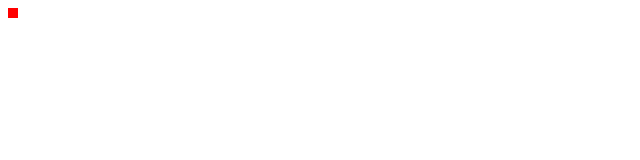
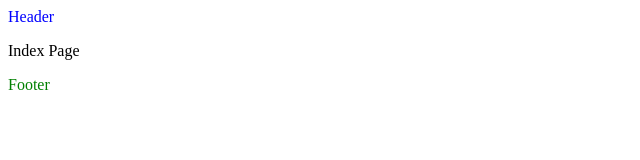
Before and after one commit to DavidAbderhalden/david-abderhalden.ch, a Gatsby site: page / in a window 1280 px wide. Shown: the whole page, without its empty margins (0-640 px from the left). Built offline with nearby package versions, Linux system fonts and the light colour scheme; Gatsby itself is replaced by a stand-in of ours.

Commit message:
Setup Layout / main components

```diff
--- /dev/null
+++ b/src/components/Layout.js
@@ -0,0 +1,23 @@
+import * as React from "react";
+import Header from '../components/molecules/Header.js'
+import Footer from '../components/molecules/Footer.js'
+import { Helmet } from "react-helmet"
+
+export default function Layout({ children }) {
+    return (
+        <div>
+            <Helmet>
+                <meta charSet="utf-8" />
+                <title>David-Abderhalden</title>
+            </Helmet>
+
+            <Header/>
+
+            <div className="content">
+                {children}
+            </div>
+
+            <Footer/>
+        </div>
+    )
+}
--- a/src/components/atoms/Header.js
+++ /dev/null
@@ -1,10 +0,0 @@
-import React from "react"
-import '../../styles/atoms/Header.scss'
-
-export default function Header() {
-    return (
-        <div class="test">
-
-        </div>
-    )
-}
--- /dev/null
+++ b/src/components/molecules/Footer.js
@@ -0,0 +1,10 @@
+import React from "react"
+import * as styles from '../../styles/molecules/Footer.module.scss'
+
+export default function Footer() {
+    return (
+        <div className={styles.container}>
+            Footer
+        </div>
+    )
+}
--- /dev/null
+++ b/src/components/molecules/Header.js
@@ -0,0 +1,10 @@
+import React from "react"
+import * as styles from '../../styles/molecules/Header.module.scss'
+
+export default function Header() {
+    return (
+        <div className={styles.container}>
+            Header
+        </div>
+    )
+}
--- a/src/pages/index.js
+++ b/src/pages/index.js
@@ -1,17 +1,10 @@
-import * as React from "react"
-import Header from '../components/atoms/Header.js'
-import { Helmet } from "react-helmet"
+import React from "react"
+import Layout from "../components/Layout.js"
 
-const IndexPage = () => {
+export default function IndexPage() {
   return (
-    <main>
-      <Helmet>
-        <meta charSet="utf-8" />
-        <title>David-Abderhalden</title>
-      </Helmet>
-      <Header></Header>
-    </main>
+    <Layout>
+      <p>Index Page</p>
+    </Layout>
   )
 }
-
-export default IndexPage
--- a/src/styles/atoms/Header.scss
+++ /dev/null
@@ -1,5 +0,0 @@
-.test{
-    background-color: red;
-    height: 10px;
-    width: 10px;
-}
--- /dev/null
+++ b/src/styles/molecules/Footer.module.scss
@@ -0,0 +1,3 @@
+.container{
+    color: green;
+}
--- /dev/null
+++ b/src/styles/molecules/Header.module.scss
@@ -0,0 +1,3 @@
+.container{
+    color: blue;
+}
```
